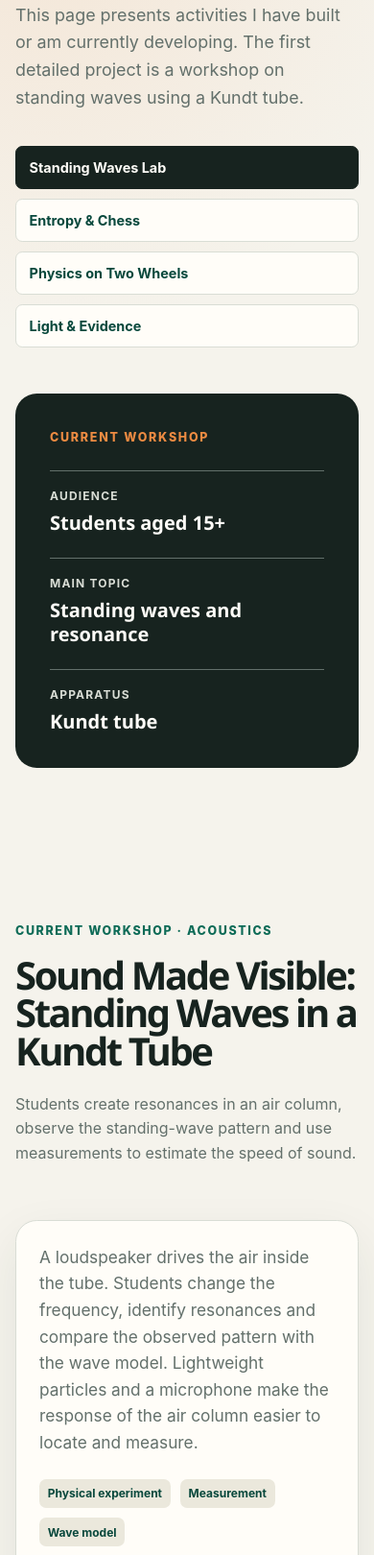
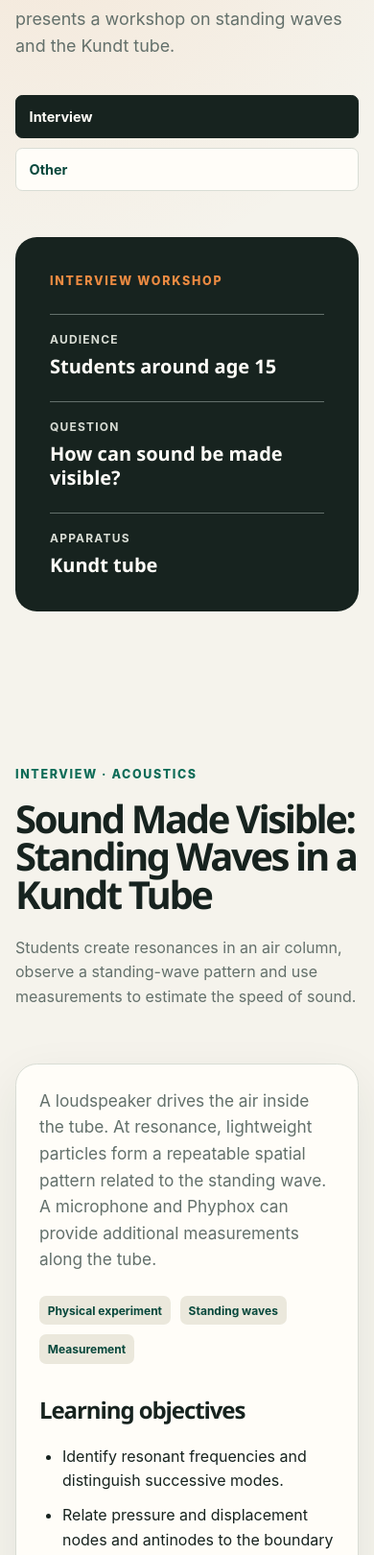
Before and after one commit to evrardjonas/science-site, an Astro site: page /science-site/scienteens-lab in a window 390 px wide. Shown: the part 380-2000 px from the top of the page at 96% size. Built offline with nearby package versions, Linux system fonts and the light colour scheme; Astro itself is replaced by a stand-in of ours.

Commit message:
Focus Scienteens Lab on interview material and a sober placeholder

```diff
--- a/src/content/scienteens.json
+++ b/src/content/scienteens.json
@@ -1,28 +1,28 @@
 {
   "meta": {
-    "title": "Scienteens Lab Projects",
-    "description": "Workshops and project ideas developed by Jonas Evrard for science outreach with teenagers."
+    "title": "Scienteens Lab · Interview",
+    "description": "Interview material presenting a standing-wave workshop based on the Kundt tube."
   },
   "hero": {
-    "eyebrow": "Scienteens Lab · Projects",
-    "title": "Workshops and project ideas.",
-    "introduction": "This page presents activities I have built or am currently developing. The first detailed project is a workshop on standing waves using a Kundt tube."
+    "eyebrow": "Scienteens Lab",
+    "title": "Interview material.",
+    "introduction": "This page contains the material prepared for the interview. The main section presents a workshop on standing waves and the Kundt tube."
   },
-  "currentProject": {
-    "id": "standing-waves",
-    "tab": "Standing Waves Lab",
-    "eyebrow": "Current workshop · Acoustics",
+  "interview": {
+    "id": "interview",
+    "tab": "Interview",
+    "eyebrow": "Interview · Acoustics",
     "title": "Sound Made Visible: Standing Waves in a Kundt Tube",
-    "summary": "Students create resonances in an air column, observe the standing-wave pattern and use measurements to estimate the speed of sound.",
-    "description": "A loudspeaker drives the air inside the tube. Students change the frequency, identify resonances and compare the observed pattern with the wave model. Lightweight particles and a microphone make the response of the air column easier to locate and measure.",
+    "summary": "Students create resonances in an air column, observe a standing-wave pattern and use measurements to estimate the speed of sound.",
+    "description": "A loudspeaker drives the air inside the tube. At resonance, lightweight particles form a repeatable spatial pattern related to the standing wave. A microphone and Phyphox can provide additional measurements along the tube.",
     "facts": [
       {
         "label": "Audience",
-        "value": "Students aged 15+"
+        "value": "Students around age 15"
       },
       {
-        "label": "Main topic",
-        "value": "Standing waves and resonance"
+        "label": "Question",
+        "value": "How can sound be made visible?"
       },
       {
         "label": "Apparatus",
@@ -31,20 +31,20 @@
     ],
     "tags": [
       "Physical experiment",
-      "Measurement",
-      "Wave model"
+      "Standing waves",
+      "Measurement"
     ],
     "objectives": [
       "Identify resonant frequencies and distinguish successive modes.",
-      "Relate the boundary conditions to nodes and antinodes.",
-      "Measure the distance between equivalent nodes to determine the wavelength.",
-      "Calculate the speed of sound from frequency and wavelength."
+      "Relate pressure and displacement nodes and antinodes to the boundary conditions.",
+      "Measure the spacing d between adjacent displacement nodes and use λ = 2d.",
+      "Calculate the speed of sound with v = fλ and compare it with a reference value."
     ],
     "sequence": [
       {
         "number": "01",
         "title": "Predict",
-        "text": "Choose where nodes and antinodes should appear before switching on the sound."
+        "text": "Draw the expected mode and locate its nodes and antinodes before switching on the sound."
       },
       {
         "number": "02",
@@ -54,44 +54,25 @@
       {
         "number": "03",
         "title": "Observe",
-        "text": "Compare the visible or measured response with the predicted mode."
+        "text": "Compare the particle pattern or microphone signal with the predicted mode."
       },
       {
         "number": "04",
         "title": "Measure",
-        "text": "Record the frequency and the distance between equivalent nodes."
+        "text": "Record the frequency f and the spacing d between adjacent displacement nodes."
       },
       {
         "number": "05",
         "title": "Calculate",
-        "text": "Determine the wavelength and estimate the speed of sound."
+        "text": "Use λ = 2d and v = fλ to estimate the speed of sound."
       }
     ]
   },
-  "futureProjects": [
-    {
-      "id": "entropy-chess",
-      "tab": "Entropy & Chess",
-      "eyebrow": "Future project · Statistical physics",
-      "title": "Entropy on a Chessboard",
-      "summary": "Use the distribution of possible moves to compare uncertainty, choice and the fragility of different chess positions.",
-      "status": "Concept under development"
-    },
-    {
-      "id": "physics-on-two-wheels",
-      "tab": "Physics on Two Wheels",
-      "eyebrow": "Future workshop · Mechanics",
-      "title": "Physics on Two Wheels",
-      "summary": "Use a bicycle, a slope and gear ratios to measure force, power and efficiency in a system students already know.",
-      "status": "Workshop concept"
-    },
-    {
-      "id": "light-and-evidence",
-      "tab": "Light & Evidence",
-      "eyebrow": "Future project · Optics",
-      "title": "Light, Claims and Measurements",
-      "summary": "Turn claims about light into testable questions, then use simple measurements to decide what the evidence supports.",
-      "status": "Project idea"
-    }
-  ]
+  "other": {
+    "id": "other",
+    "tab": "Other",
+    "eyebrow": "Other",
+    "title": "Additional material",
+    "description": "This section is intentionally brief. Additional answers and supporting material can be added here later."
+  }
 }
--- a/src/pages/scienteens-lab/index.astro
+++ b/src/pages/scienteens-lab/index.astro
@@ -2,7 +2,7 @@
 import BaseLayout from '../../layouts/BaseLayout.astro';
 import content from '../../content/scienteens.json';
 
-const { meta, hero, currentProject, futureProjects } = content;
+const { meta, hero, interview, other } = content;
 ---
 
 <BaseLayout title={meta.title} description={meta.description} lang="en">
@@ -12,15 +12,15 @@ const { meta, hero, currentProject, futureProjects } = content;
         <p class="eyebrow">{hero.eyebrow}</p>
         <h1>{hero.title}</h1>
         <p class="lead">{hero.introduction}</p>
-        <nav class="project-tabs" aria-label="Projects">
-          <a href={'#' + currentProject.id} aria-current="location">{currentProject.tab}</a>
-          {futureProjects.map((project) => <a href={'#' + project.id}>{project.tab}</a>)}
+        <nav class="section-tabs" aria-label="Scienteens Lab sections">
+          <a class="primary-tab" href={'#' + interview.id}>{interview.tab}</a>
+          <a href={'#' + other.id}>{other.tab}</a>
         </nav>
       </div>
 
-      <aside class="brief" aria-label="Current workshop summary">
-        <span class="brief-number">Current workshop</span>
-        {currentProject.facts.map((fact) => (
+      <aside class="brief" aria-label="Interview workshop summary">
+        <span class="brief-number">Interview workshop</span>
+        {interview.facts.map((fact) => (
           <div>
             <span>{fact.label}</span>
             <strong>{fact.value}</strong>
@@ -30,24 +30,24 @@ const { meta, hero, currentProject, futureProjects } = content;
     </div>
   </section>
 
-  <section id={currentProject.id} class="section container">
+  <section id={interview.id} class="section container">
     <header class="section-heading">
       <div>
-        <p class="eyebrow">{currentProject.eyebrow}</p>
-        <h2>{currentProject.title}</h2>
+        <p class="eyebrow">{interview.eyebrow}</p>
+        <h2>{interview.title}</h2>
       </div>
-      <p>{currentProject.summary}</p>
+      <p>{interview.summary}</p>
     </header>
 
     <article class="featured-project">
       <div class="project-copy">
-        <p>{currentProject.description}</p>
-        <div class="project-tags" aria-label="Workshop formats">
-          {currentProject.tags.map((tag) => <span>{tag}</span>)}
+        <p>{interview.description}</p>
+        <div class="project-tags" aria-label="Workshop topics">
+          {interview.tags.map((tag) => <span>{tag}</span>)}
         </div>
         <h3>Learning objectives</h3>
         <ul>
-          {currentProject.objectives.map((objective) => <li>{objective}</li>)}
+          {interview.objectives.map((objective) => <li>{objective}</li>)}
         </ul>
       </div>
 
@@ -79,32 +79,21 @@ const { meta, hero, currentProject, futureProjects } = content;
       </header>
 
       <ol class="method-steps">
-        {currentProject.sequence.map((step) => (
+        {interview.sequence.map((step) => (
           <li><span>{step.number}</span><strong>{step.title}</strong><p>{step.text}</p></li>
         ))}
       </ol>
     </div>
   </section>
 
-  <section class="section container" aria-labelledby="future-projects-title">
-    <header class="section-heading">
+  <section id={other.id} class="section container other-section" aria-labelledby="other-title">
+    <header class="section-heading compact-heading">
       <div>
-        <p class="eyebrow">Future projects</p>
-        <h2 id="future-projects-title">Projects to develop.</h2>
+        <p class="eyebrow">{other.eyebrow}</p>
+        <h2 id="other-title">{other.title}</h2>
       </div>
-      <p>These are working ideas. Each project can later receive its own detailed page.</p>
+      <p>{other.description}</p>
     </header>
-
-    <div class="project-grid">
-      {futureProjects.map((project) => (
-        <article id={project.id} class="project-card">
-          <p class="project-index">{project.eyebrow}</p>
-          <h3>{project.title}</h3>
-          <p>{project.summary}</p>
-          <span class="status">{project.status}</span>
-        </article>
-      ))}
-    </div>
   </section>
 </BaseLayout>
 
@@ -113,10 +102,10 @@ const { meta, hero, currentProject, futureProjects } = content;
   .hero-grid { display: grid; grid-template-columns: minmax(0, 1.45fr) minmax(18rem, 0.55fr); gap: clamp(3rem, 8vw, 8rem); align-items: end; }
   h1 { max-width: 11ch; margin: 0; font-family: var(--font-display); font-size: clamp(3.7rem, 8vw, 7.6rem); font-weight: 760; letter-spacing: -0.07em; line-height: 0.9; }
   .lead { max-width: var(--text-width); margin: var(--space-5) 0 0; color: var(--color-muted); font-size: clamp(1.12rem, 2.2vw, 1.45rem); }
-  .project-tabs { display: flex; flex-wrap: wrap; gap: var(--space-2); margin-top: var(--space-5); }
-  .project-tabs a { padding: 0.62rem 0.85rem; border: 1px solid var(--color-line); border-radius: var(--radius-sm); background: var(--color-surface); color: var(--color-primary-dark); font-size: 0.9rem; font-weight: 750; text-decoration: none; }
-  .project-tabs a:hover { border-color: var(--color-primary); }
-  .project-tabs a[aria-current='location'] { border-color: var(--color-ink); background: var(--color-ink); color: var(--color-surface); }
+  .section-tabs { display: flex; flex-wrap: wrap; gap: var(--space-2); margin-top: var(--space-5); }
+  .section-tabs a { padding: 0.62rem 0.85rem; border: 1px solid var(--color-line); border-radius: var(--radius-sm); background: var(--color-surface); color: var(--color-primary-dark); font-size: 0.9rem; font-weight: 750; text-decoration: none; }
+  .section-tabs a:hover { border-color: var(--color-primary); }
+  .section-tabs .primary-tab { border-color: var(--color-ink); background: var(--color-ink); color: var(--color-surface); }
   .brief { display: grid; gap: var(--space-4); padding: var(--space-5); border-radius: var(--radius-lg); background: var(--color-ink); color: var(--color-surface); }
   .brief-number { color: var(--color-accent); font-size: 0.78rem; font-weight: 800; letter-spacing: 0.14em; text-transform: uppercase; }
   .brief div { display: grid; gap: var(--space-1); padding-top: var(--space-3); border-top: 1px solid var(--color-muted); }
@@ -127,13 +116,12 @@ const { meta, hero, currentProject, futureProjects } = content;
   .section-heading h2 { max-width: 16ch; margin: 0; font-family: var(--font-display); font-size: clamp(2.5rem, 5vw, 4.7rem); letter-spacing: -0.06em; line-height: 0.98; }
   .section-heading > p { margin: 0; color: var(--color-muted); }
   .featured-project { display: grid; grid-template-columns: minmax(0, 0.85fr) minmax(23rem, 1.15fr); gap: clamp(2rem, 6vw, 6rem); padding: clamp(1.5rem, 4vw, 3.5rem); border: 1px solid var(--color-line); border-radius: var(--radius-lg); background: var(--color-surface); box-shadow: var(--shadow-soft); }
-  .project-copy h3, .project-card h3 { margin: 0; font-family: var(--font-display); letter-spacing: -0.045em; line-height: 1; }
-  .project-copy h3 { margin-top: var(--space-5); font-size: 1.5rem; }
+  .project-copy h3 { margin: var(--space-5) 0 0; font-family: var(--font-display); font-size: 1.5rem; letter-spacing: -0.045em; line-height: 1; }
   .project-copy > p { margin-top: 0; color: var(--color-muted); font-size: 1.08rem; }
   .project-copy ul { padding-left: var(--space-4); margin: var(--space-4) 0 0; }
   .project-copy li + li { margin-top: var(--space-2); }
   .project-tags { display: flex; flex-wrap: wrap; gap: var(--space-2); margin-block: var(--space-4); }
-  .project-tags span, .status { display: inline-block; padding: 0.35rem 0.55rem; border-radius: var(--radius-sm); background: var(--color-surface-strong); color: var(--color-primary-dark); font-size: 0.75rem; font-weight: 750; }
+  .project-tags span { display: inline-block; padding: 0.35rem 0.55rem; border-radius: var(--radius-sm); background: var(--color-surface-strong); color: var(--color-primary-dark); font-size: 0.75rem; font-weight: 750; }
   .wave-lab { display: grid; align-content: space-between; min-height: 29rem; padding: var(--space-4); border-radius: var(--radius-md); background: var(--color-ink); color: var(--color-surface); }
   .wave-label, .scale { display: flex; justify-content: space-between; gap: var(--space-3); color: var(--color-line); font-size: 0.7rem; font-weight: 750; letter-spacing: 0.09em; text-transform: uppercase; }
   .wave-lab svg { width: 100%; }
@@ -152,12 +140,8 @@ const { meta, hero, currentProject, futureProjects } = content;
   .method-steps span { color: var(--color-accent); font-size: 0.75rem; font-weight: 850; }
   .method-steps strong { display: block; margin-top: var(--space-7); font-family: var(--font-display); font-size: 1.25rem; line-height: 1.1; }
   .method-steps p { color: var(--color-line); font-size: 0.9rem; }
-  .project-grid { display: grid; grid-template-columns: repeat(3, minmax(0, 1fr)); gap: var(--space-4); }
-  .project-card { display: grid; min-height: 20rem; padding: var(--space-5); scroll-margin-top: var(--space-7); border: 1px solid var(--color-line); border-radius: var(--radius-lg); background: var(--color-surface); }
-  .project-index { margin: 0 0 var(--space-4); color: var(--color-primary); font-size: 0.75rem; font-weight: 850; letter-spacing: 0.11em; text-transform: uppercase; }
-  .project-card h3 { font-size: 2rem; }
-  .project-card > p:not(.project-index) { color: var(--color-muted); }
-  .project-card .status { align-self: end; justify-self: start; }
+  .other-section { border-top: 1px solid var(--color-line); }
+  .compact-heading { margin-bottom: 0; }
 
   @media (max-width: 62rem) {
     .method-steps { grid-template-columns: repeat(2, minmax(0, 1fr)); }
@@ -169,11 +153,9 @@ const { meta, hero, currentProject, futureProjects } = content;
   @media (max-width: 50rem) {
     .hero-grid, .section-heading, .featured-project { grid-template-columns: 1fr; }
     .section-heading > p { margin-top: var(--space-4); }
-    .project-grid { grid-template-columns: 1fr; }
-    .project-card { min-height: 16rem; }
   }
   @media (max-width: 38rem) {
-    .project-tabs { display: grid; }
+    .section-tabs { display: grid; }
     .method-steps { grid-template-columns: 1fr; }
     .method-steps li, .method-steps li:nth-child(2n) { min-height: auto; border-right: 0; }
     .method-steps li:last-child { grid-column: auto; }
```
Also changed, not shown: ARCHITECTURE.md (+2 -0 lines), README.md.
